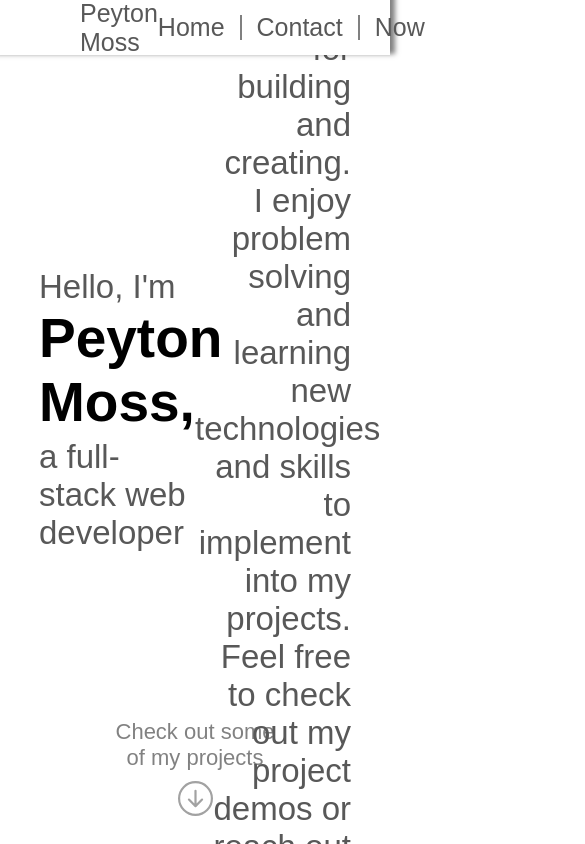
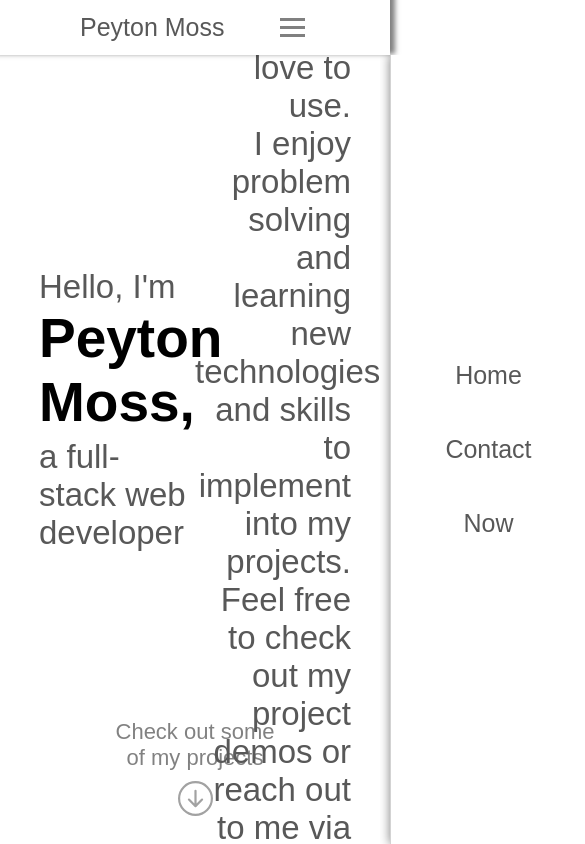
Before and after one commit to pmosscs/portfolio, a React (Create React App) app: page / in a window 390 px wide. Shown: the top 844 px of the page, 585 px wide, since content can reach past the window. Built offline with nearby package versions, Linux system fonts and the light colour scheme.

Commit message:
nav bar x added

```diff
--- a/src/components/Header.css
+++ b/src/components/Header.css
@@ -17,7 +17,7 @@
     font-size: 25px;
 }
 
-nav {
+.navlinks {
     display: flex;
     flex-direction: row;
     align-items: center;
@@ -28,3 +28,69 @@ nav {
     border-right: 2px solid gray;
     margin: 0 15px;
 }
+
+.burger {
+    display: none;
+    cursor: pointer;
+}
+
+.burger div {
+    width: 25px;
+    height: 3px;
+    background-color: gray;
+    margin: 5px;
+}
+
+/* .hidden {
+    display: none;
+
+} */
+
+@media screen and (max-width: 650px) {
+    body {
+        overflow-x: hidden;
+    }
+
+    .navlinks {
+       position: absolute;
+       right: 0px;
+       height: calc(100vh - 55px);
+       top: 55px;
+       background-color: rgb(255, 255, 255);
+       display: flex;
+       flex-direction: column;
+       align-items: center;
+       justify-content: center;
+       width: 50%;
+       transform: translateX(100%);
+       transition: transform 0.5s ease-in;
+       border-left: solid lightgray 1px;
+       box-shadow: 0 0 10px 0 rgba(0,0,0,0.5);
+       clip-path: inset(0px -10px);
+    }
+
+    .burger {
+        display: block;
+    }
+
+    .header-bars {
+        opacity: 0;
+        margin: 10px 0px;
+    }
+}
+
+.burger-active {
+    transform: translateX(0%);
+}
+
+.burger-x .line1 {
+    transform: rotate(-45deg) translate(-5px,6px);
+}
+
+.burger-x .line2 {
+    opacity: 0;
+}
+
+.burger-x .line3 {
+    transform: rotate(45deg) translate(-5px,-6px);
+}
--- a/src/components/Header.jsx
+++ b/src/components/Header.jsx
@@ -1,4 +1,4 @@
-import React from "react";
+import React, { useState } from "react";
 import { Link } from "react-router-dom";
 import "./Header.css";
 
@@ -8,22 +8,39 @@ function Header() {
     color: "black",
   };
 
+  const [headerActive, setHeaderActive] = useState(false);
+
+  const clickBurger = () => {
+    console.log("burger clicked");
+    setHeaderActive(!headerActive);
+  };
+
   return (
     <div className="header">
       <p>Peyton Moss</p>
 
       <nav>
+        <div className={`navlinks ${headerActive ? "burger-active" : null}`}>
           <Link style={linkstyle} to="">
             <p>Home</p>
           </Link>
-        <div className="header-bars"></div>
+          <div className={`header-bars`}></div>
           <Link style={linkstyle} to="/contact">
             <p>Contact</p>
           </Link>
-        <div className="header-bars"></div>
+          <div className={`header-bars`}></div>
           <Link style={linkstyle} to="/now">
             <p>Now</p>
           </Link>
+        </div>
+        <div
+          className={`burger ${headerActive ? "burger-x" : null}`}
+          onClick={clickBurger}
+        >
+          <div className="line1"></div>
+          <div className="line2"></div>
+          <div className="line3"></div>
+        </div>
       </nav>
     </div>
   );
--- a/src/components/Hero.jsx
+++ b/src/components/Hero.jsx
@@ -12,15 +12,10 @@ function Hero() {
         </div>
         <div className="hero-info">
           <p>
-            {/* Lorem ipsum dolor sit amet, consectetur adipiscing elit, sed do
-            eiusmod tempor incididunt ut labore et dolore magna aliqua. Ut enim
-            ad minim veniam, quis nostrud exercitation ullamco laboris nisi ut
-            aliquip ex ea commodo consequat. Duis aute irure */}
-            Thank you for visiting. <br /> I am a software engineer/developer
-            with a love for building and creating. <br /> I enjoy problem
-            solving and learning new technologies and skills to implement into
-            my projects. <br /> Feel free to check out my project demos or reach
-            out to me via the links on my contact page.
+            I love building and creating applications people love to use. <br />{" "}
+            I enjoy problem solving and learning new technologies and skills to
+            implement into my projects. <br /> Feel free to check out my project
+            demos or reach out to me via the links on my contact page.
           </p>
         </div>
       </div>
```
Lines whose indentation alone changed are shown as unchanged.
